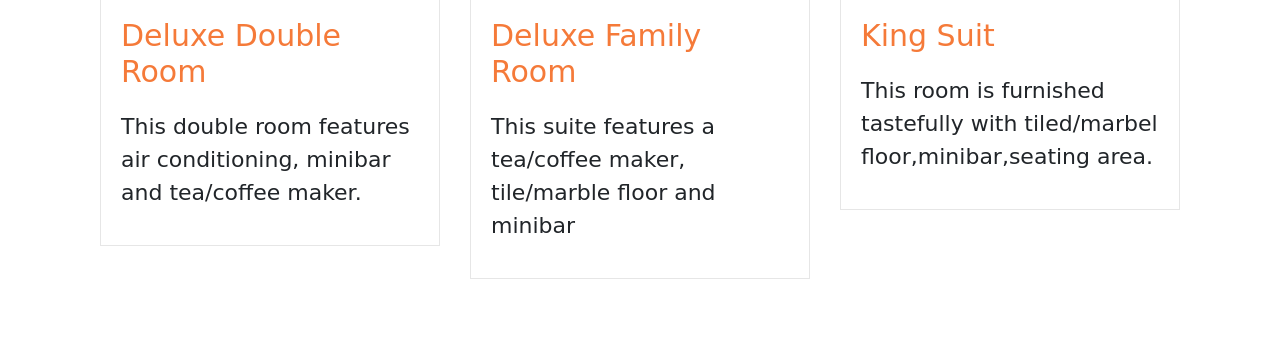
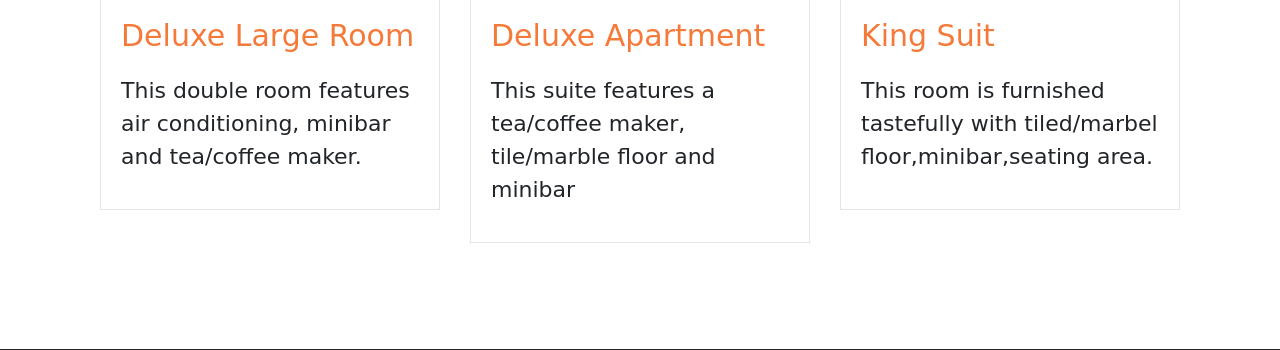
Before and after one commit to akramfahim/Sylventure, a PHP site: page /noorjahan_room.php in a window 1280 px wide. Shown: the part 1734-2084 px from the top of the page. Run offline with PHP 8.4, Linux system fonts and the light colour scheme; some libraries are stand-ins or nearby versions; some web fonts are replaced.

Commit message:
Update noorjahan_room.php
Updated

```diff
--- a/noorjahan_room.php
+++ b/noorjahan_room.php
@@ -118,7 +118,7 @@
 					<div class="hotel-grid" style="background-image: url(images/HNG_budgetsingle.jpg);">
 
 						<div class="price"><small>Price</small><span>BDT 1,829/night</span></div>
-						<a class="book-now text-center" href="room_reserve.php" target="_blank"><i class="ti-calendar"></i> Reserve Room</a>
+						<a class="book-now text-center" href="room_reserve.php?id=nuBudgetSingleRoom" target="_blank"><i class="ti-calendar"></i> Reserve Room</a>
 					</div>
 					<div class="desc">
 						<h3>Budget Single Room</h3>
@@ -131,7 +131,7 @@
 				<div class="hotel-content">
 					<div class="hotel-grid" style="background-image: url(images/HNG_deluxedouble.jpg);">
 						<div class="price"><small>Price</small><span>BDT 2,405/night</span></div>
-						<a class="book-now text-center"  href="room_reserve.php" target="_blank"><i class="ti-calendar"></i> Reserve Romm</a>
+						<a class="book-now text-center"  href="room_reserve.php?id=nuDeluxeDoubleRoom" target="_blank"><i class="ti-calendar"></i> Reserve Romm</a>
 					</div>
 					<div class="desc">
 						<h3>Deluxe Double Room</h3>
@@ -144,7 +144,7 @@
 				<div class="hotel-content">
 					<div class="hotel-grid" style="background-image: url(images/HNG_doubletwin.jpg);">
 						<div class="price"><small>Price</small><span>BDT 2,405/night</span></div>
-						<a class="book-now text-center" href="room_reserve.php" target="_blank"><i class="ti-calendar"></i> Reserve Room</a>
+						<a class="book-now text-center" href="room_reserve.php?id=nuDeluxeDoubleTwinRoom" target="_blank"><i class="ti-calendar"></i> Reserve Room</a>
 					</div>
 					<div class="desc">
 						<h3>Deluxe Double or Twin</h3>
@@ -157,10 +157,10 @@
 				<div class="hotel-content">
 					<div class="hotel-grid" style="background-image: url(images/HNG_deluxedouble2.jpg);">
 						<div class="price"><small>Price</small><span>BDT 3,422/night</span></div>
-						<a class="book-now text-center"  href="room_reserve.php" target="_blank"><i class="ti-calendar"></i> Reserve Room</a>
+						<a class="book-now text-center"  href="room_reserve.php?id=nuDeluxeLargeRoom" target="_blank"><i class="ti-calendar"></i> Reserve Room</a>
 					</div>
 					<div class="desc">
-						<h3>Deluxe Double Room</h3>
+						<h3>Deluxe Large Room</h3>
 						<p>This double room features air conditioning, minibar and tea/coffee maker.</iframe></p>
 					</div>
 				</div>
@@ -170,10 +170,10 @@
 				<div class="hotel-content">
 					<div class="hotel-grid" style="background-image: url(images/HNG_family.jpg);">
 						<div class="price"><small>Price</small><span>BDT 4,031/night</span></div>
-						<a class="book-now text-center"  href="room_reserve.php" target="_blank"><i class="ti-calendar"></i> Reseve Room</a>
+						<a class="book-now text-center"  href="room_reserve.php?id=nuDeluxeApartment" target="_blank"><i class="ti-calendar"></i> Reseve Room</a>
 					</div>
 					<div class="desc">
-						<h3>Deluxe Family Room</h3>
+						<h3>Deluxe Apartment</h3>
 						<p>This suite features a tea/coffee maker, tile/marble floor and minibar</iframe></p>
 					</div>
 				</div>
@@ -183,7 +183,7 @@
 				<div class="hotel-content">
 					<div class="hotel-grid" style="background-image: url(images/HNG_kingsuit.jpg);">
 						<div class="price"><small>Price</small><span>BDT 7,250/night</span></div>
-						<a class="book-now text-center"  href="room_reserve.php" target="_blank"><i class="ti-calendar"></i> Reserve room</a>
+						<a class="book-now text-center"  href="room_reserve.php?id=nuKingSuit" target="_blank"><i class="ti-calendar"></i> Reserve room</a>
 					</div>
 					<div class="desc">
 						<h3>King Suit</h3>
```
